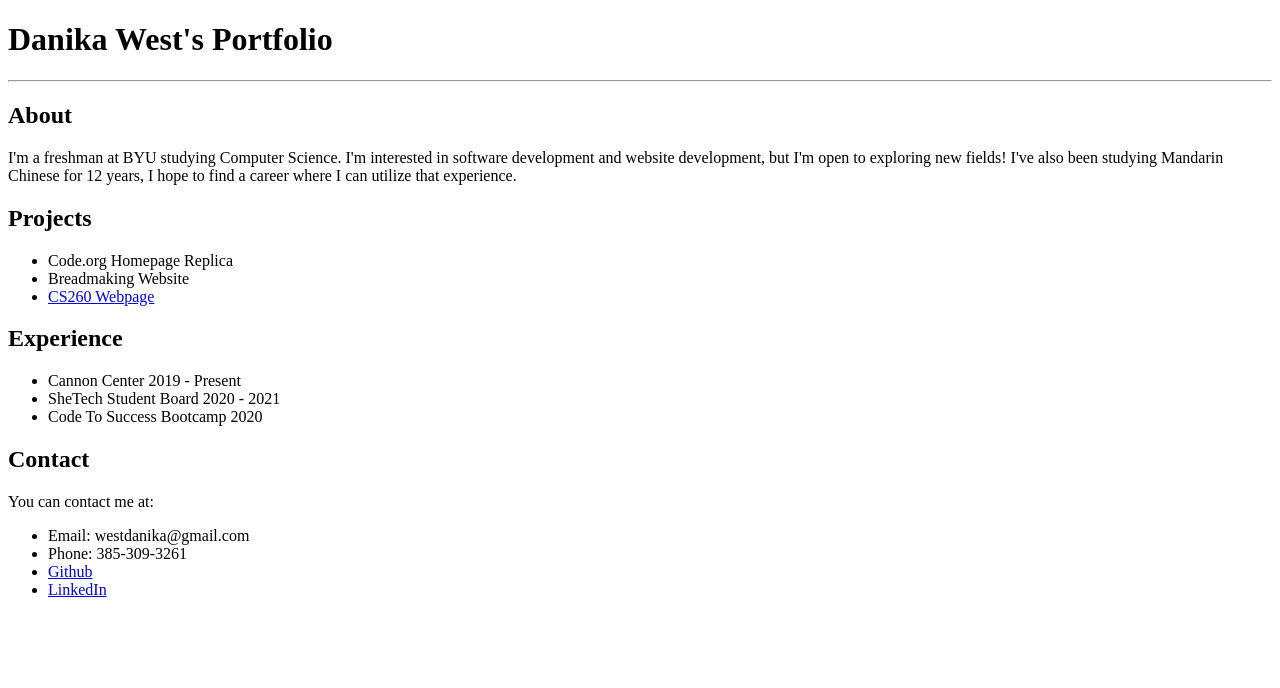
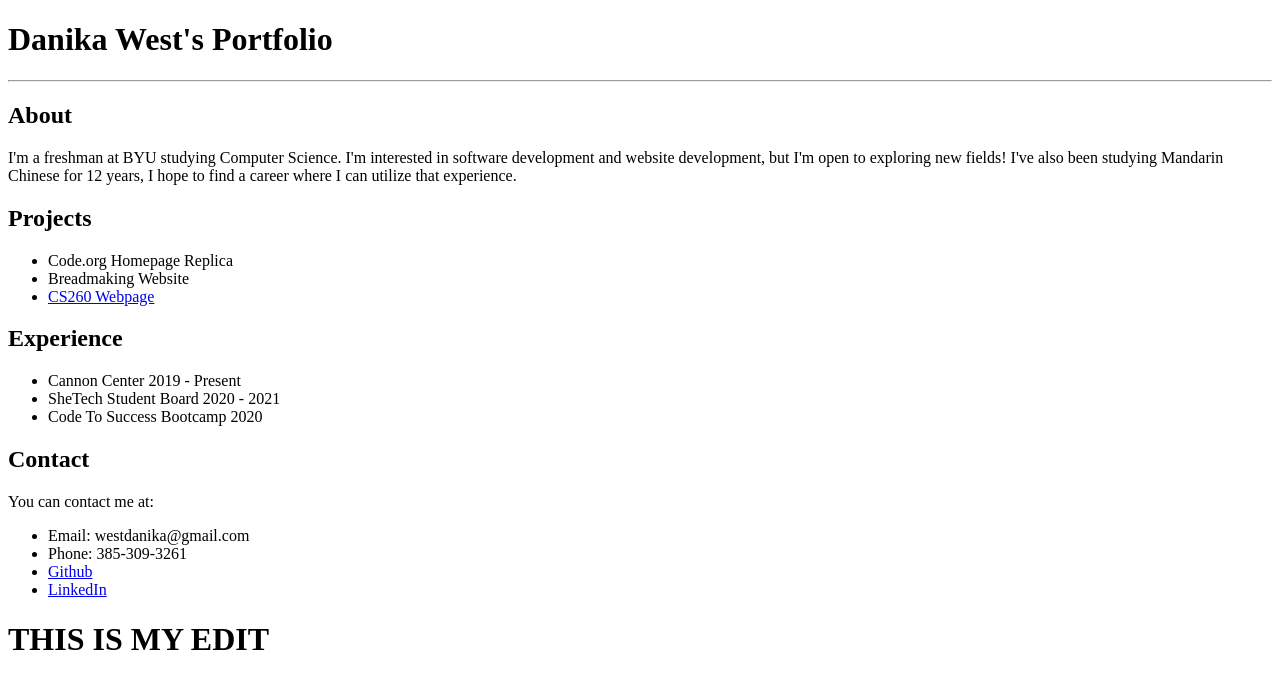
Before and after one commit to westdanika/CS260portfolio, a plain HTML site: page index.html in a window 1280 px wide. Drawn offline with Linux system fonts and the light colour scheme.

Commit message:
First edit

```diff
--- a/index.html
+++ b/index.html
@@ -36,5 +36,7 @@
                         <li><a href="https://github.com/westdanika">Github</a></li>
                         <li><a href="https://www.linkedin.com/in/danika-west-0377371b2/">LinkedIn</a></li>
                 </ul>
+
+		<h1>THIS IS MY EDIT</h1>
         </body>
 </html>
```
